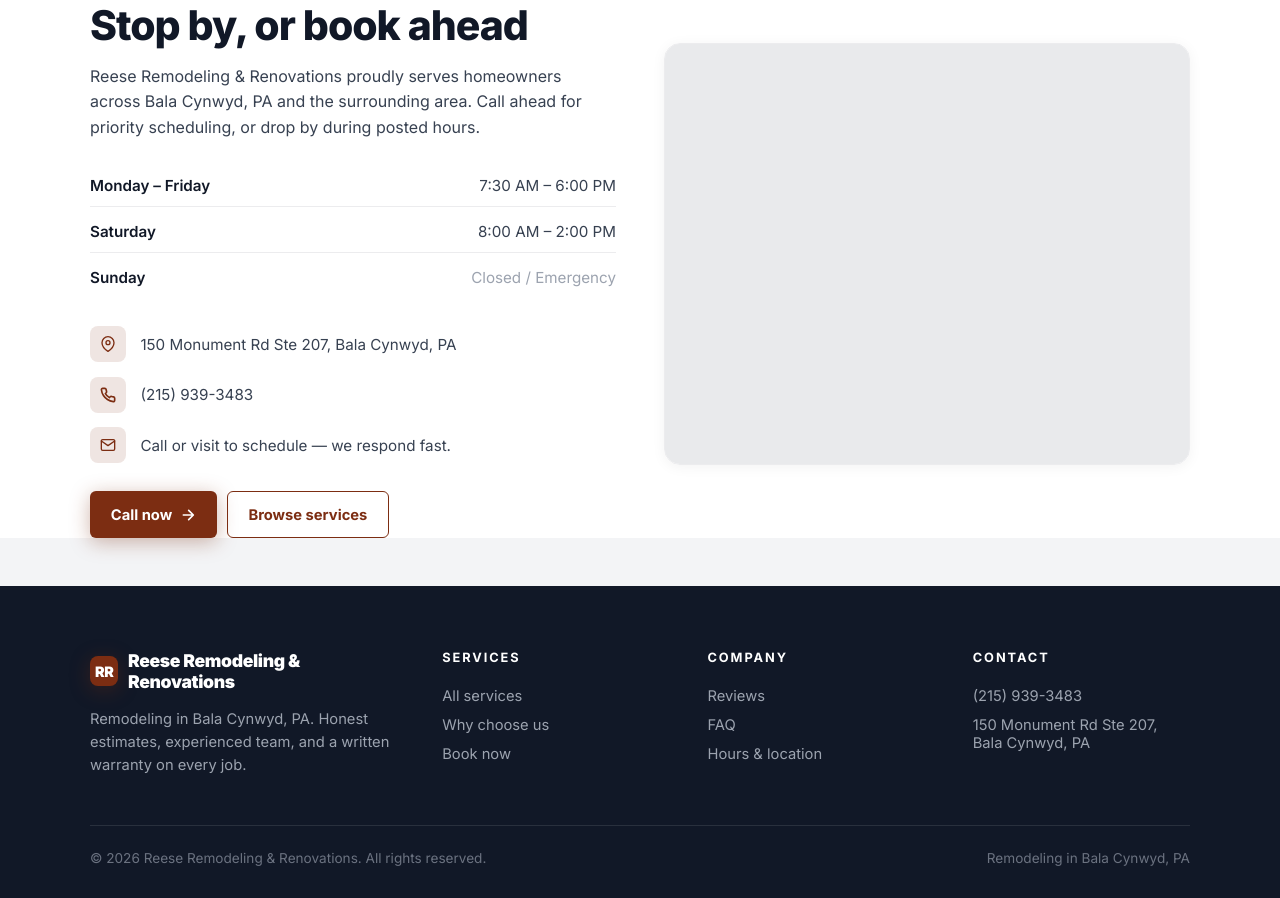
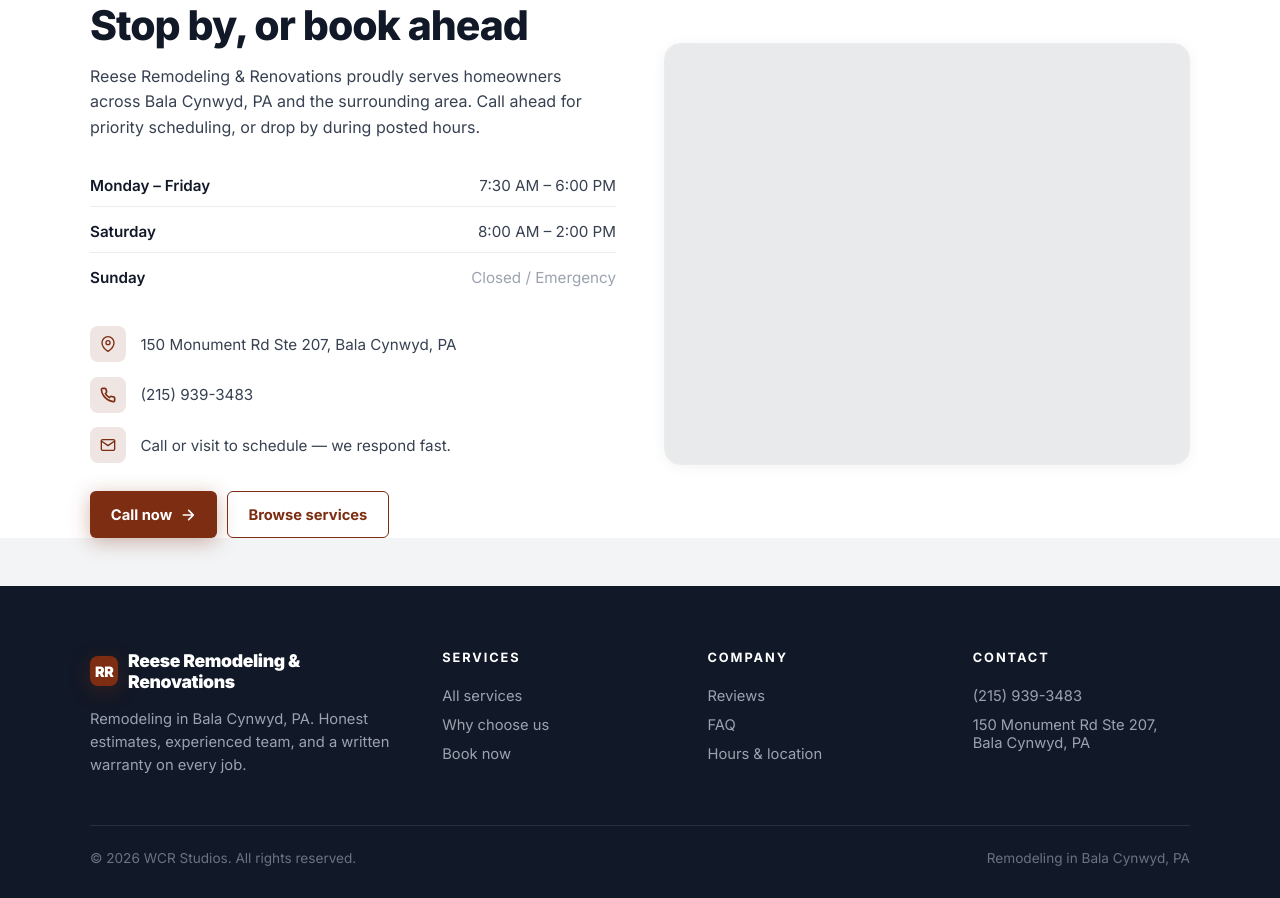
Before and after one commit to Wrenbjor/trades--reese-remodeling-and-renovations, a plain HTML site: page index.html in a window 1280 px wide. Shown: the part 4665-5563 px from the top of the page. Drawn offline with nearby package versions, Linux system fonts and the light colour scheme; no server answers.

Commit message:
Update site

```diff
--- a/index.html
+++ b/index.html
@@ -605,7 +605,7 @@ footer{background:#111827;color:#cbd5d1;padding:4rem 2rem 2rem}
     </div>
   </div>
   <div class="foot-bottom">
-    <div>&copy; 2026 Reese Remodeling &amp; Renovations. All rights reserved.</div>
+    <div>&copy; 2026 WCR Studios. All rights reserved.</div>
     <div>Remodeling in Bala Cynwyd, PA</div>
   </div>
 </footer>
```
